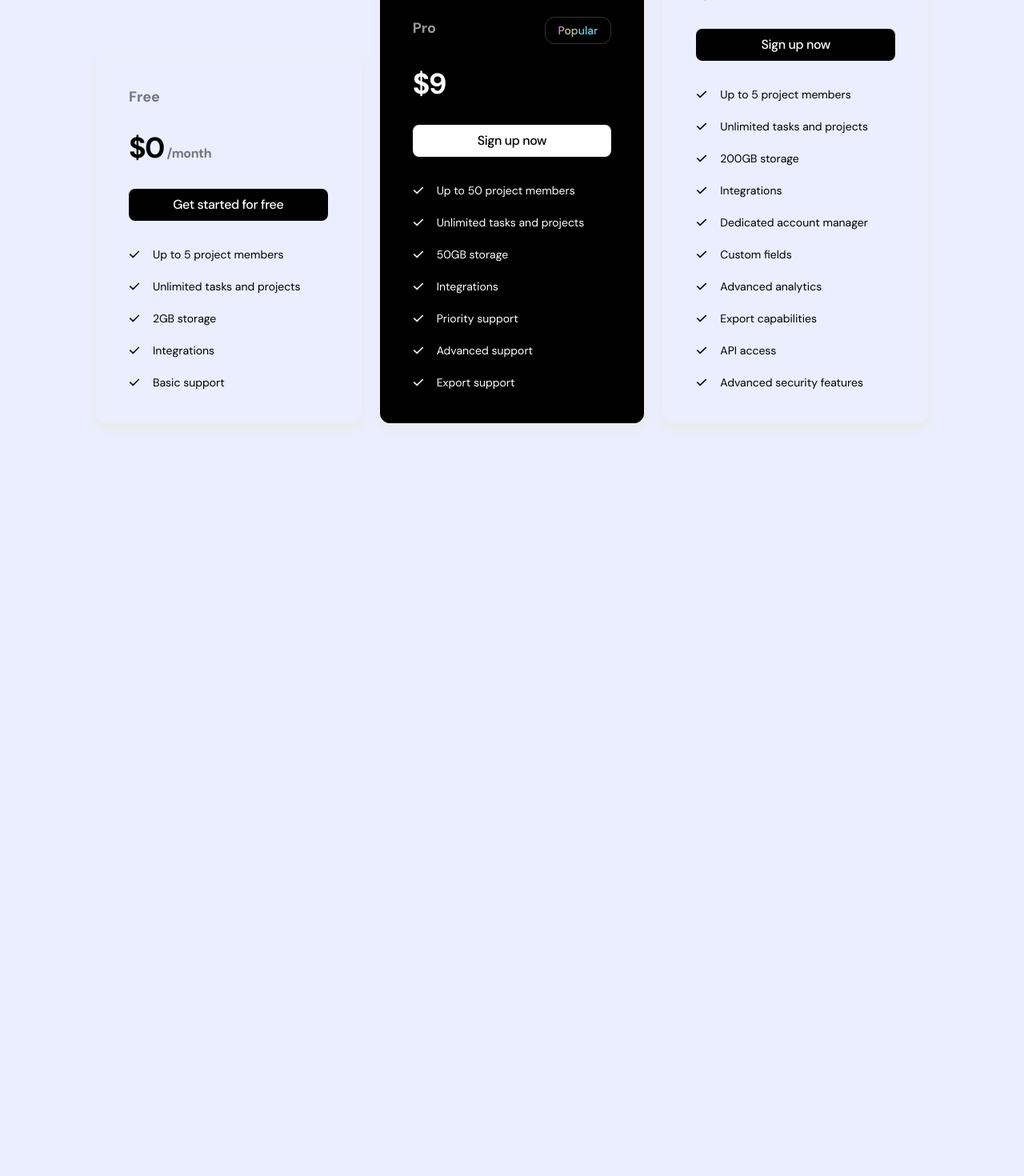
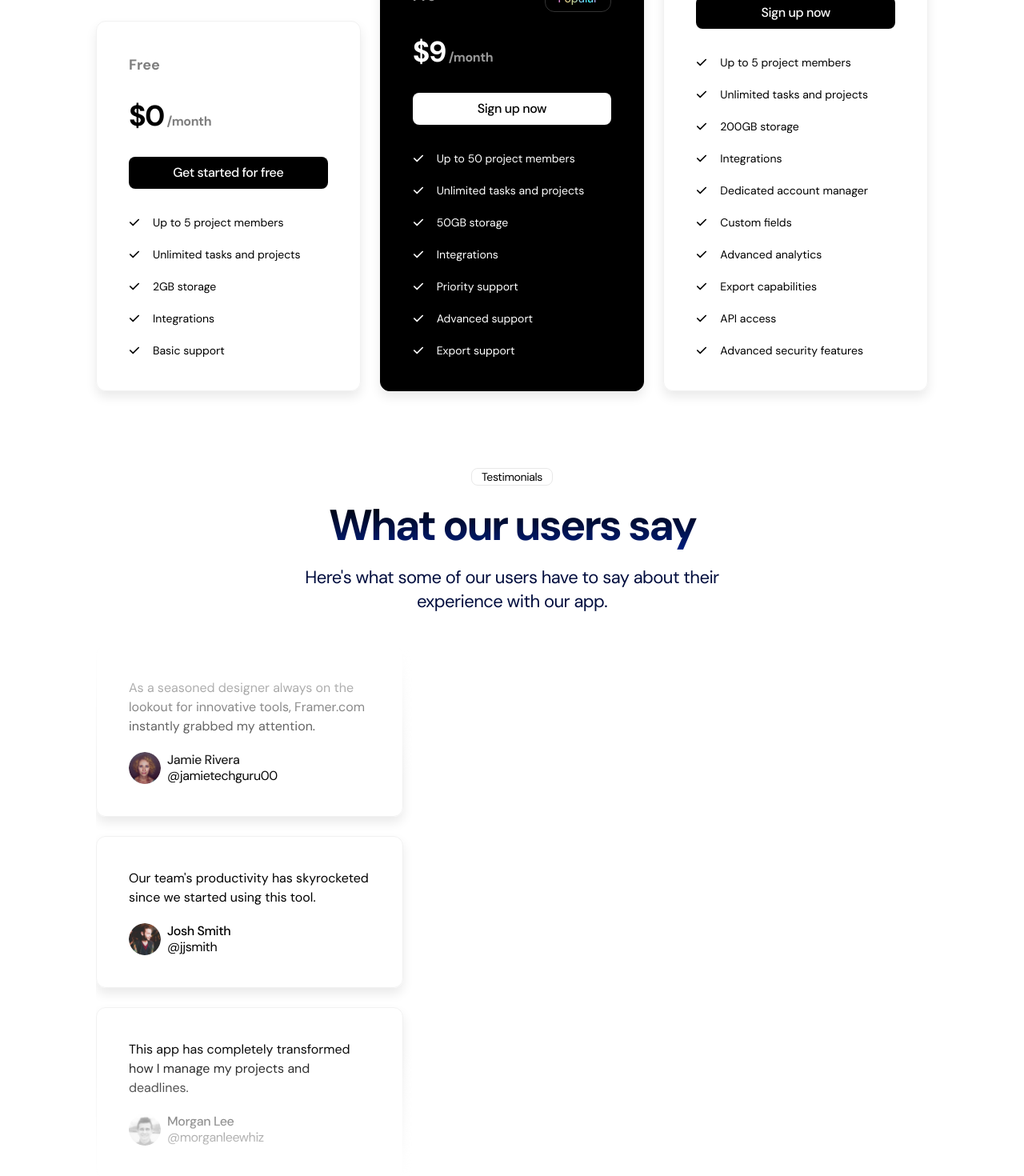
Before and after one commit to gsjoy24/light-sass, a Next.js app: page / in a window 1280 px wide. Shown: the part 2498-3968 px from the top of the page at 80% size. Before the commit the page ends 3123 px from the top, so only its background shows below. Built offline with nearby package versions, Linux system fonts and the light colour scheme.

Commit message:
working on testimonials

```diff
--- a/src/app/globals.css
+++ b/src/app/globals.css
@@ -27,4 +27,7 @@
 	.section-description {
 		@apply text-center text-[22px] leading-[30px] tracking-tight text-[#010d3e];
 	}
+	.card {
+		@apply p-10 border border-[#f1f1f1] rounded-xl shadow-[0_7px_14px_#eaeaea] max-w-sm w-full;
+	}
 }
--- a/src/app/page.tsx
+++ b/src/app/page.tsx
@@ -3,6 +3,7 @@ import Hero from '@/sections/Hero';
 import LogoTicker from '@/sections/LogoTicker';
 import Pricing from '@/sections/Pricing';
 import ProductShowcase from '@/sections/ProductShowcase';
+import { Testimonials } from '@/sections/Testimonials';
 
 export default function Home() {
 	return (
@@ -12,6 +13,7 @@ export default function Home() {
 			<LogoTicker />
 			<ProductShowcase />
 			<Pricing />
+			<Testimonials />
 		</>
 	);
 }
--- a/src/sections/Pricing.tsx
+++ b/src/sections/Pricing.tsx
@@ -55,10 +55,10 @@ const pricingTiers = [
 
 const Pricing = () => {
 	return (
-		<section className='py-24'>
+		<section className='bg-white py-24'>
 			<div className='container'>
 				<div className='section-heading'>
-					<h1 className='section-title'>Pricing</h1>
+					<h2 className='section-title'>Pricing</h2>
 					<p className='section-description mt-5'>
 						Free forever. Upgrade for unlimited tasks, better security, and more features.
 					</p>
@@ -66,13 +66,7 @@ const Pricing = () => {
 
 				<div className='flex flex-col lg:flex-row gap-6 items-center lg:items-end lg:justify-center'>
 					{pricingTiers.map(({ title, monthlyPrice, buttonText, popular, inverse, features }, index) => (
-						<div
-							key={index}
-							className={twMerge(
-								'p-10 border border-[#f1f1f1] rounded-xl shadow-[0_7px_14px_#eaeaea] max-w-sm w-full mt-10',
-								inverse === true && 'border-black bg-black text-white'
-							)}
-						>
+						<div key={index} className={twMerge('card', inverse === true && 'border-black bg-black text-white')}>
 							<div className='flex justify-between'>
 								<h3 className={twMerge('text-lg font-bold text-black/50', inverse === true && 'text-white/60')}>
 									{title}
@@ -87,7 +81,11 @@ const Pricing = () => {
 							</div>
 							<div className='flex items-baseline gap-1 mt-[2rem]'>
 								<span className='text-4xl font-bold tracking-tighter leading-none'>${monthlyPrice}</span>
-								<span className='tracking-tight font-bold text-black/50'>/month</span>
+								<span
+									className={twMerge('tracking-tight font-bold text-black/50', inverse === true && 'text-white/60')}
+								>
+									/month
+								</span>
 								<span></span>
 							</div>
 							<button
--- /dev/null
+++ b/src/sections/Testimonials.tsx
@@ -0,0 +1,104 @@
+import avatar1 from '@/assets/avatar-1.png';
+import avatar2 from '@/assets/avatar-2.png';
+import avatar3 from '@/assets/avatar-3.png';
+import avatar4 from '@/assets/avatar-4.png';
+import avatar5 from '@/assets/avatar-5.png';
+import avatar6 from '@/assets/avatar-6.png';
+import avatar7 from '@/assets/avatar-7.png';
+import avatar8 from '@/assets/avatar-8.png';
+import avatar9 from '@/assets/avatar-9.png';
+import Image from 'next/image';
+
+const testimonials = [
+	{
+		text: 'As a seasoned designer always on the lookout for innovative tools, Framer.com instantly grabbed my attention.',
+		imageSrc: avatar1.src,
+		name: 'Jamie Rivera',
+		username: '@jamietechguru00'
+	},
+	{
+		text: "Our team's productivity has skyrocketed since we started using this tool. ",
+		imageSrc: avatar2.src,
+		name: 'Josh Smith',
+		username: '@jjsmith'
+	},
+	{
+		text: 'This app has completely transformed how I manage my projects and deadlines.',
+		imageSrc: avatar3.src,
+		name: 'Morgan Lee',
+		username: '@morganleewhiz'
+	},
+	{
+		text: 'I was amazed at how quickly we were able to integrate this app into our workflow.',
+		imageSrc: avatar4.src,
+		name: 'Casey Jordan',
+		username: '@caseyj'
+	},
+	{
+		text: 'Planning and executing events has never been easier. This app helps me keep track of all the moving parts, ensuring nothing slips through the cracks.',
+		imageSrc: avatar5.src,
+		name: 'Taylor Kim',
+		username: '@taylorkimm'
+	},
+	{
+		text: 'The customizability and integration capabilities of this app are top-notch.',
+		imageSrc: avatar6.src,
+		name: 'Riley Smith',
+		username: '@rileysmith1'
+	},
+	{
+		text: 'Adopting this app for our team has streamlined our project management and improved communication across the board.',
+		imageSrc: avatar7.src,
+		name: 'Jordan Patels',
+		username: '@jpatelsdesign'
+	},
+	{
+		text: 'With this app, we can easily assign tasks, track progress, and manage documents all in one place.',
+		imageSrc: avatar8.src,
+		name: 'Sam Dawson',
+		username: '@dawsontechtips'
+	},
+	{
+		text: 'Its user-friendly interface and robust features support our diverse needs.',
+		imageSrc: avatar9.src,
+		name: 'Casey Harper',
+		username: '@casey09'
+	}
+];
+
+const firstColumn = testimonials.slice(0, 3);
+const secondColumn = testimonials.slice(3, 6);
+const thirdColumn = testimonials.slice(6, 9);
+
+export const Testimonials = () => {
+	return (
+		<section className='bg-white'>
+			<div className='container'>
+				<div className='section-heading'>
+					<div className='flex justify-center'>
+						<div className='tag'>Testimonials</div>
+					</div>
+					<h2 className='section-title mt-5'>What our users say</h2>
+					<p className='section-description mt-5'>
+						Here&#39;s what some of our users have to say about their experience with our app.
+					</p>
+				</div>
+
+				<div className='flex flex-col gap-6 mt-10 [mask-image:linear-gradient(to_bottom,transparent,black_25%,black_75%,transparent)]'>
+					{firstColumn.map(({ text, imageSrc, name, username }) => (
+						<div key={username} className='card'>
+							<div>{text}</div>
+							<div className='flex items-center gap-2 mt-5'>
+								<Image src={imageSrc} width={40} height={40} alt={name} className='w-10 f-10 rounded-full' />
+								<div className='flex flex-col'>
+									<div className='font-medium tracking-tight leading-5'>{name}</div>
+									<div className='leading-5 tracking-tight'>{username}</div>
+								</div>
+							</div>
+						</div>
+					))}
+				</div>
+			</div>
+		</section>
+	);
+};
```
